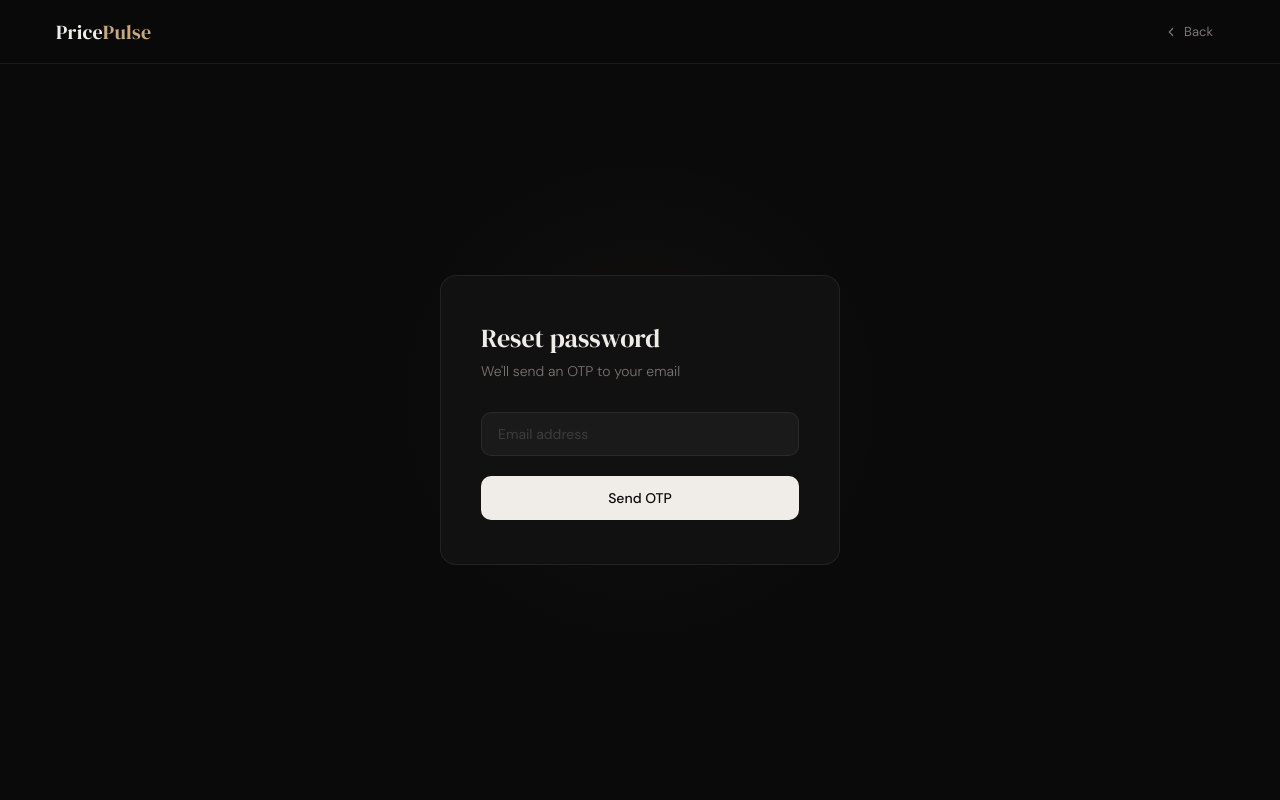
After one commit to Medha-Naik/smart-shopping-assistant, a Flask app: page /forgot-password in a window 1280 px wide. The commit adds this page. Run offline with Flask 3, Linux system fonts and the light colour scheme; some libraries are stand-ins or nearby versions.

Commit message:
forgot password and otp verification

```diff
--- a/app.py
+++ b/app.py
@@ -22,6 +22,7 @@ app.secret_key = os.getenv('SECRET_KEY')
 app.config['SESSION_COOKIE_SAMESITE'] = 'Lax'
 app.config['SESSION_COOKIE_SECURE'] = False
 app.config['SESSION_COOKIE_HTTPONLY'] = True
+app.config['SESSION_TYPE']='filesystem'
 
 CORS(app)
 
--- a/routes/auth_routes.py
+++ b/routes/auth_routes.py
@@ -115,3 +115,7 @@ def google_callback():
 def logout():
     logout_user()
     return redirect(url_for('home'))
+
+@auth_bp.route('/forgot-password')
+def forgot_password():
+    return render_template('forgot_password.html')
--- /dev/null
+++ b/static/auth.js
@@ -0,0 +1,85 @@
+
+  function sendResetOtp() {
+    const email = document.getElementById('reset-email').value;
+    fetch('/send-otp', {
+      method: 'POST',
+      headers: { 'Content-Type': 'application/json' },
+      body: JSON.stringify({ email })
+    })
+    .then(res => res.json())
+    .then(data => {
+      if (data.success) {
+        document.getElementById('stage-1').style.display = 'none';
+        document.getElementById('stage-2').style.display = 'block';
+      }
+    });
+  }
+
+  function verifyResetOtp() {
+    const otp = document.getElementById('reset-otp').value;
+    fetch('/verify-otp', {
+      method: 'POST',
+      headers: { 'Content-Type': 'application/json' },
+      body: JSON.stringify({ otp })
+    })
+    .then(res => res.json())
+    .then(data => {
+      if (data.success) {
+        document.getElementById('stage-2').style.display = 'none';
+        document.getElementById('stage-3').style.display = 'block';
+      } else {
+        alert(data.error);
+      }
+    });
+  }
+
+  function resetPassword() {
+    const email = document.getElementById('reset-email').value;
+    const password = document.getElementById('new-password').value;
+    fetch('/reset-password', {
+      method: 'POST',
+      headers: { 'Content-Type': 'application/json' },
+      body: JSON.stringify({ email, password })
+    })
+    .then(res => res.json())
+    .then(data => {
+      if (data.success) {
+        window.location.href = '/login';
+      } else {
+        alert(data.error);
+      }
+    });
+  }
+  function sendOtp(){
+    const email=document.querySelector('input[name="email"]').value;
+    fetch('/send-otp',{
+      method:'POST',
+      headers:{'Content-Type':'application/json'},
+      body:JSON.stringify({email})
+    })
+    .then(res=>res.json())
+    .then(data=>{
+      if(data.success){
+        document.getElementById('otp-section').style.display='block';
+      }
+    });
+  }
+
+  function verifyOtp(){
+    const otp=document.getElementById('otp-input').value;
+    fetch('/verify-otp',{
+      method:'POST',
+      headers:{'Content-Type':'application/json'},
+      body:JSON.stringify({otp})
+    })
+    .then(res=>res.json())
+    .then(data=>{
+      if(data.success){
+        document.getElementById('register-form').submit();
+
+      }else{
+        alert(data.error);
+
+      }
+    })
+  }
--- /dev/null
+++ b/templates/forgot_password.html
@@ -0,0 +1,44 @@
+<!DOCTYPE html>
+<html lang="en">
+<head>
+  <meta charset="UTF-8">
+  <meta name="viewport" content="width=device-width, initial-scale=1.0">
+  <title>Forgot Password | PricePulse</title>
+  <link rel="stylesheet" href="{{ url_for('static', filename='style.css') }}">
+  <link rel="stylesheet" href="{{ url_for('static', filename='auth.css') }}">
+</head>
+<body>
+
+  <nav class="navbar">
+    <a href="/" class="logo">Price<span>Pulse</span></a>
+    <a href="/login" class="icon-btn">
+      <svg viewBox="0 0 24 24" style="width:14px;height:14px;stroke:currentColor;fill:none;stroke-width:2;stroke-linecap:round;stroke-linejoin:round"><polyline points="15 18 9 12 15 6"/></svg>
+      Back
+    </a>
+  </nav>
+
+  <div class="auth-page">
+    <div class="auth-container">
+      <h2>Reset password</h2>
+      <p class="auth-subtitle">We'll send an OTP to your email</p>
+
+      <div id="stage-1">
+        <input type="email" id="reset-email" placeholder="Email address">
+        <button type="button" onclick="sendResetOtp()">Send OTP</button>
+      </div>
+
+      <div id="stage-2" style="display:none;">
+        <input type="text" id="reset-otp" placeholder="Enter 6 digit OTP" maxlength="6">
+        <button type="button" onclick="verifyResetOtp()">Verify OTP</button>
+      </div>
+
+      <div id="stage-3" style="display:none;">
+        <input type="password" id="new-password" placeholder="New password">
+        <button type="button" onclick="resetPassword()">Reset Password</button>
+      </div>
+
+    </div>
+  </div>
+<script src="{{ url_for('static', filename='auth.js') }}"></script>
+</body>
+</html>
--- a/templates/index.html
+++ b/templates/index.html
@@ -80,13 +80,13 @@
       <div class="step"><div class="step-num">3</div><p>Get notified when price drops</p></div>
     </div>
   </section>
-
+  {% if not current_user.is_authenticated %}
   <section class="cta">
     <h2>Start saving today</h2>
     <p>Free forever. No credit card required.</p>
     <a href="/register" class="cta-btn">Create free account</a>
   </section>
-
+  {%endif%}
   <footer><p>© 2026 PricePulse. All rights reserved.</p></footer>
 
   <script>
--- a/templates/login.html
+++ b/templates/login.html
@@ -29,7 +29,9 @@
         <input type="password" name="password" placeholder="Password" required autocomplete="current-password">
         <button type="submit">Sign in</button>
       </form>
-
+      <div style="text-align:right;margin-top:6px;">
+        <a href="/forgot-password" style="font-size:13px;color:var(--accent);text-decoration:none;">Forgot password?</a>
+      </div>
       <div class="auth-divider">or</div>
 
       <a href="{{ url_for('auth.google_login') }}" class="google-btn">
```
Also changed, not shown: routes/otp_routes.py (+16 -0 lines), static/auth.css (+41 -0 lines), templates/register.html (+1 -34 lines), static/style.css (line endings or trailing spaces).
